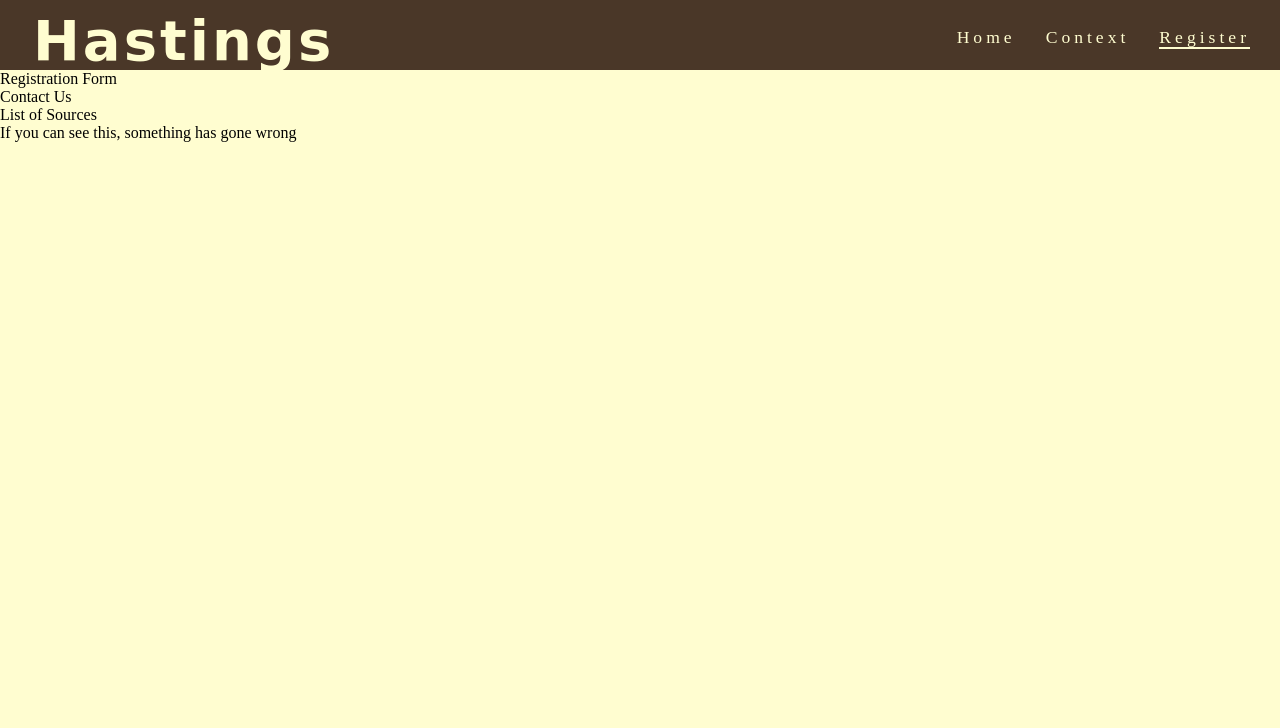
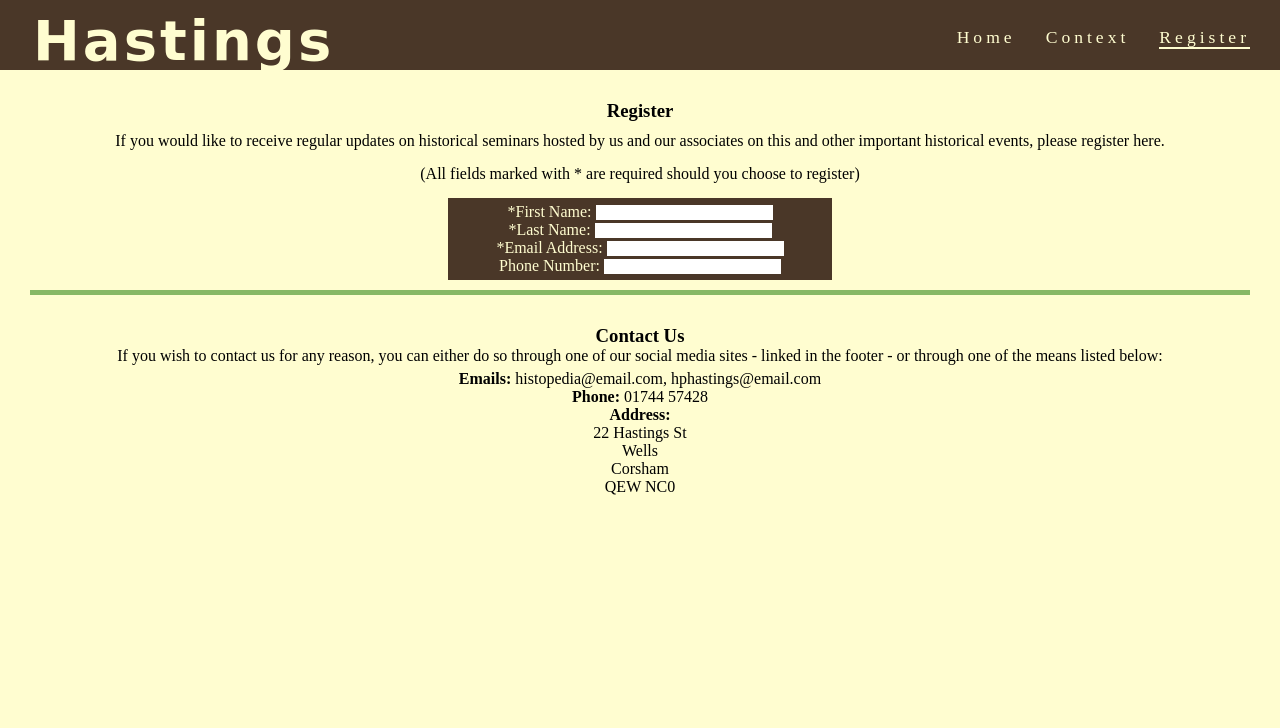
Before and after one commit to KeyWarden/Portfolio-Project-1-Battle-of-Hastings, a plain HTML site: page register.html in a window 1280 px wide. Shown: the top 728 px of the page. Drawn offline with Linux system fonts and the light colour scheme; a web font is replaced by a local one.

Commit message:
add register form and contact details

```diff
--- a/assets/style.css
+++ b/assets/style.css
@@ -168,3 +168,39 @@ h1 {
     margin-left: 30px;
     margin-right: 30px;
 }
+
+/*register page styling*/
+
+#instructions, #sign-up, #contact {
+    text-align: center;
+    margin-top: 30px;
+}
+
+#instructions h3 {
+    margin-bottom: 10px;
+}
+
+#instructions p {
+    margin-bottom: 15px;
+}
+
+#sign-up {
+    width: 30%;
+    background-color: #4a3728;
+    margin: 0 auto;
+    color: #fffdd0;
+    padding-top: 5px;
+    padding-bottom: 5px;
+}
+
+#register > hr {
+    border-bottom: 5px solid #87b865;
+    margin-top: 10px;
+    margin-bottom: 15px;
+    margin-left: 30px;
+    margin-right: 30px;
+}
+
+#contact-details {
+    margin-top: 5px;
+}
--- a/register.html
+++ b/register.html
@@ -30,25 +30,60 @@
         </nav>
     </header>
     <section id="register">
-        Registration Form
+        <div id="instructions">
+            <h3>Register</h3>
+            <p>If you would like to receive regular updates on historical seminars hosted by us and our associates on this and other important historical events, please register here.
+                <hr>
+                (All fields marked with * are required should you choose to register)
+            </p>
+        </div>
+
+        <div id="sign-up">
+            <label for="fname">*First Name: </label>
+            <input type="text" name="first_name" id="fname" required>
+            <hr>
+            <label for="lname">*Last Name: </label>
+            <input type="text" name="last_name" id="lname" required>
+            <hr>
+            <label for="email">*Email Address: </label>
+            <input type="email" name="email_address" id="email" required>
+            <hr>
+            <label for="phone">Phone Number: </label>
+            <input type="number" name="phone_num" id="phone">
+        </div>
+        <hr>
     </section>
 
     <section id="contact">
-        Contact Us
-    </section>
-
-    <section id="sources">
-        List of Sources
+        <div>
+            <h3>Contact Us</h3>
+            <p>If you wish to contact us for any reason, you can either do so through one of our social media sites - linked in the footer - or through one of the means listed below:</p>
+            <hr>
+            <p id="contact-details"><strong>Emails: </strong>histopedia@email.com, hphastings@email.com
+                <hr>
+                <strong>Phone: </strong>01744 57428
+                <hr>
+                <strong>Address: </strong>
+                <hr>
+                22 Hastings St
+                <hr>
+                Wells
+                <hr>
+                Corsham
+                <hr>
+                QEW NC0
+            </p>
+        </div>
     </section>
 
     <section id="footer-space">
         <div>
-            <p>If you can see this, something has gone wrong</p>
         </div>
     </section>
 
     <footer>
         <section id="socials">
+            <div>
                 <ul>
                     <li>
                         <a href="https://en-gb.facebook.com/"><i class="fab fa-facebook-square"></i></a>
@@ -60,6 +95,7 @@
                         <a href="https://www.youtube.com"><i class="fab fa-youtube-square"></i></a>
                     </li>
                 </ul>
+            </div>
         </section>
 
         <section id="sources-footer">
```
Lines whose indentation alone changed are shown as unchanged.
